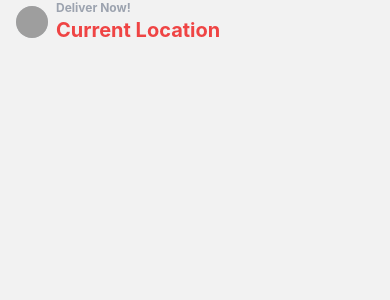
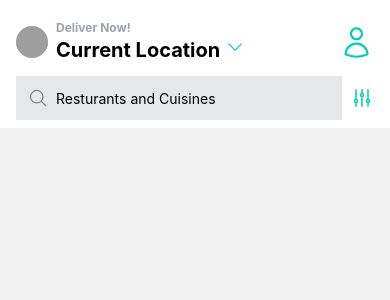
Before and after one commit to WebcrazyDylan/deliveroo-clone-Nirmalya, a React Native app: screen /Home in a window 390 px wide. Shown: the top 300 px of the page. Built offline with nearby package versions, Linux system fonts and the light colour scheme; grey boxes are pictures that could not be loaded.

Commit message:
added search in put box

```diff
--- a/package.json
+++ b/package.json
@@ -19,7 +19,7 @@
     "react-native-heroicons": "^3.2.0",
     "react-native-safe-area-context": "4.5.0",
     "react-native-screens": "~3.20.0",
-    "react-native-svg": "^13.9.0"
+    "react-native-svg": "^13.4.0"
   },
   "devDependencies": {
     "@babel/core": "^7.20.0",
--- a/screens/HomeScreen.js
+++ b/screens/HomeScreen.js
@@ -1,7 +1,13 @@
-import { View, Text, Image } from "react-native";
+import { View, Text, Image, TextInput } from "react-native";
 import React, { useLayoutEffect } from "react";
 import { useNavigation } from "@react-navigation/native";
 import { SafeAreaView } from "react-native-safe-area-context";
+import {
+  ChevronDownIcon,
+  UserIcon,
+  MagnifyingGlassIcon,
+  AdjustmentsVerticalIcon,
+} from "react-native-heroicons/outline";
 
 export default function HomeScreen() {
   const navigation = useNavigation();
@@ -13,8 +19,7 @@
   }, []);
 
   return (
-    <SafeAreaView>
-      <Text className="text-red-500">
+    <SafeAreaView className="bg-white pt-5">
       {/* HEADER */}
       <View className="flex-row pb-3 items-center mx-4 space-x-2">
         <Image
@@ -23,14 +28,27 @@
           }}
           className="h-7 w-7 bg-gray-300 p-4 rounded-full"
         />
-          <View>
-            <Text className="font-bold text-gray-400 text-xs">
-              Deliver Now!
+        <View className="flex-1">
+          <Text className="font-bold text-gray-400 text-xs">Deliver Now!</Text>
+          <Text className="font-bold text-xl">
+            Current Location <ChevronDownIcon size={20} color="#00CCBB" />
           </Text>
-            <Text className="font-bold text-xl">Current Location</Text>
         </View>
+        <UserIcon size={35} color="#00CCBB" />
       </View>
-      </Text>
+
+      {/* SEARCH */}
+      <View className="flex-row items-center space-x-2 pb-2 mx-4">
+        <View className="flex-row space-x-2 flex-1 bg-gray-200 p-3">
+          <MagnifyingGlassIcon color="gray" size={20} />
+          <TextInput
+            placeholder="Resturants and Cuisines"
+            keyboardType="default"
+          />
+        </View>
+
+        <AdjustmentsVerticalIcon color="#00CCBB" />
+      </View>
     </SafeAreaView>
   );
 }
```
Also changed, not shown: 1 other file (tests, documents, lock files or other folders). Lines whose indentation alone changed are shown as unchanged.
